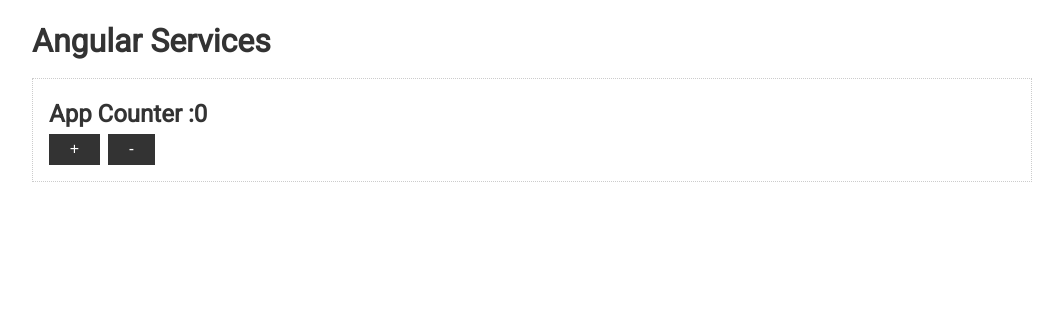
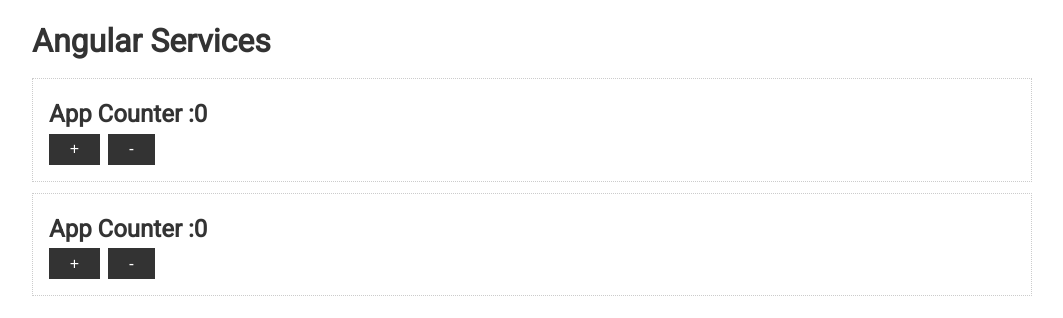
Before and after one commit to yakidan/Angular, an Angular app in the folder Angular/Practise/basics-and-syntax/angular-basics/: page / in a window 1280 px wide. Shown: the top 318 px of the page, without its empty margins (108-1171 px from the left). Built offline with nearby package versions, Linux system fonts and the light colour scheme.

Commit message:
Services: local services

```diff
--- a/Angular/Practise/basics-and-syntax/angular-basics/src/app/app.component.html
+++ b/Angular/Practise/basics-and-syntax/angular-basics/src/app/app.component.html
@@ -7,4 +7,10 @@
     <button class="btn" (click)="appCounterService.increase()">+</button>
     <button class="btn" (click)="appCounterService.decrease()">-</button>
   </div>
+  <div class="card">
+    <h2>App Counter :{{localCounterService.counter}}</h2>
+
+    <button class="btn" (click)="localCounterService.increase()">+</button>
+    <button class="btn" (click)="localCounterService.decrease()">-</button>
+  </div>
 </div>
--- a/Angular/Practise/basics-and-syntax/angular-basics/src/app/app.component.ts
+++ b/Angular/Practise/basics-and-syntax/angular-basics/src/app/app.component.ts
@@ -1,15 +1,18 @@
 import {Component} from '@angular/core';
 import {Subscription, Subject} from 'rxjs'
 import {AppCounterService} from "./services/app-counter.service";
+import {LocalCounterService} from "./services/local-counter.service";
 
 @Component({
   selector: 'app-root',
   templateUrl: './app.component.html',
-  styleUrls: ['./app.component.scss']
+  styleUrls: ['./app.component.scss'],
+  providers: [LocalCounterService]
 })
 
 export class AppComponent {
-  constructor(private appCounterService: AppCounterService) {
+  constructor(private appCounterService: AppCounterService,
+              private localCounterService:LocalCounterService) {
 
   }
 }
--- /dev/null
+++ b/Angular/Practise/basics-and-syntax/angular-basics/src/app/services/local-counter.service.ts
@@ -0,0 +1,14 @@
+import { Injectable } from '@angular/core';
+
+@Injectable()
+export class LocalCounterService {
+  counter = 0;
+
+  increase() {
+    this.counter++
+  }
+
+  decrease() {
+    this.counter--
+  }
+}
```
Also changed, not shown: Angular/Practise/basics-and-syntax/angular-basics/src/app/services/app-counter.service.ts (line endings or trailing spaces).
